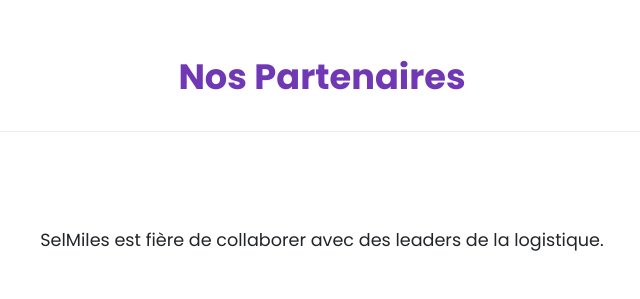
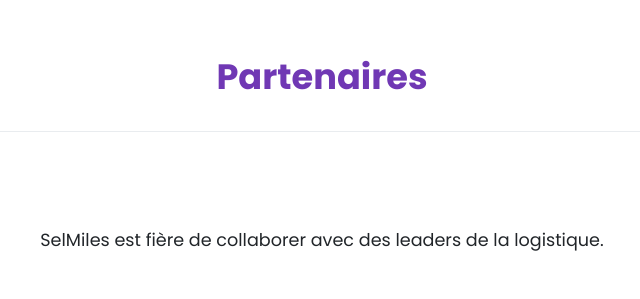
Before and after one commit to ContactSCS/SelMiles, a plain HTML site: page index.html in a window 1280 px wide. Shown: the part 1562-1861 px from the top of the page, without its empty margins (318-958 px from the left). Drawn offline with Linux system fonts and the light colour scheme.

Commit message:
Update index.html

```diff
--- a/index.html
+++ b/index.html
@@ -43,7 +43,7 @@
 </section>
 
 <section id="partners">
-  <h2 data-i18n="partners.title">Nos Partenaires</h2>
+  <h2 data-i18n="partners.title">Partenaires</h2>
   <p data-i18n="partners.text">SelMiles est fière de collaborer avec des leaders de la logistique.</p>
   <div class="partner-logo-container">
     <a href="https://logidoo.co/home" target="_blank">
@@ -102,7 +102,7 @@
     <input type="text" data-i18n-placeholder="contact.name_placeholder" placeholder="Nom" name="name" required>
     <input type="email" data-i18n-placeholder="contact.email_placeholder" placeholder="Email" name="email" required>
     <textarea data-i18n-placeholder="contact.message_placeholder" placeholder="Votre question ou type de produits, volume, destinations..." name="message" required></textarea>
-        <button type="submit" class="btn-primary-submit" data-i18n="contact.send_button" onclick="alert('Merci ! Votre message a été envoyé.')">Envoyer</button>
+        <button type="submit" class="btn-primary-submit" data-i18n="contact.send_button" onclick="submitForm()">Envoyer</button>
   </div>
   <p>
     <a href="mailto:contact.selmacs@gmail.com" class="email-link">
@@ -120,6 +120,8 @@
 </footer>
 
 <script>
+let currentLang = localStorage.getItem('lang') || 'fr'; // Stocker la langue actuelle
+
 const translations = {
   fr: {
     "hero.title":"Vendre n’a jamais été aussi simple, malgré les kilomètres.",
@@ -128,7 +130,7 @@ const translations = {
     "about.title":"À propos",
     "about.text":"SelMiles est un service 3PL (logistique tierce partie) basé en France; aidant les e-commerçants et fournisseurs locaux et internationaux à gérer le stockage, la préparation et l’expédition de leurs produits vers la France et l’Europe.",
     "about.mention":"SelMiles est un service 3PL fondé par Selma SAIDI, entrepreneuse basée en France.",
-    "partners.title":"Nos Partenaires", // Texte corrigé
+    "partners.title":"Partenaires", // Texte corrigé
     "partners.text":"SelMiles est fière de collaborer avec des leaders de la logistique.",
     "services.title":"Services",
     "services.receive.front":"<span class='card-icon'>✅</span> Réception & contrôle des marchandises",
@@ -148,10 +150,10 @@ const translations = {
     "contact.title":"Contact",
     "contact.email_text":"✉️ Envoyer un email",
     "contact.send_button": "Envoyer",
-    // NOUVELLES TRADUCTIONS POUR LES PLACEHOLDERS
     "contact.name_placeholder": "Nom",
     "contact.email_placeholder": "Email",
-    "contact.message_placeholder": "Votre question ou type de produits, volume, destinations..."
+    "contact.message_placeholder": "Votre question ou type de produits, volume, destinations...",
+    "contact.success_message": "Merci ! Votre message a été envoyé." // NOUVEAU
   },
   en: {
     "hero.title":"SELling made simple — no matter the Miles.",
@@ -160,7 +162,7 @@ const translations = {
     "about.title":"About",
     "about.text":"SelMiles is a 3PL (Third Party Logistics) service based in France- aiming to help e-commerce sellers and international suppliers manage storage, fulfillment, and shipping to France and Europe.",
     "about.mention":"SelMiles is a 3PL founded by Selma SAIDI, a woman entrepreneur based in France.",
-    "partners.title":"Our Partners", // Texte corrigé
+    "partners.title":"Partners", // Texte corrigé
     "partners.text":"SelMiles proudly partners with logistics leaders.",
     "services.title":"Services",
     "services.receive.front":"<span class='card-icon'>✅</span> Receiving & Quality Check",
@@ -180,10 +182,10 @@ const translations = {
     "contact.title":"Contact",
     "contact.email_text":"✉️ Send an email",
     "contact.send_button": "Send",
-    // NOUVELLES TRADUCTIONS POUR LES PLACEHOLDERS
     "contact.name_placeholder": "Name",
     "contact.email_placeholder": "Email",
-    "contact.message_placeholder": "Your question, product type, volume, destinations..."
+    "contact.message_placeholder": "Your question, product type, volume, destinations...",
+    "contact.success_message": "Thank you! Your message has been sent." // NOUVEAU
   },
   cn: {
     "hero.title":"销售从未如此简单，无惧万里之遥。",
@@ -192,7 +194,7 @@ const translations = {
     "about.title":"关于",
     "about.text":"SelMiles 是一家位于法国的第三方物流 (3PL) 服务，帮助电商卖家和国际供应商管理仓储、订单履行和向法国及欧洲的运输。",
     "about.mention":"SelMiles 是由 Selma SAIDI 创立的 3PL，公司由女性企业家拥有，总部位于法国。",
-    "partners.title":"我们的合作伙伴", // Texte corrigé
+    "partners.title":"合作伙伴", // Texte corrigé
     "partners.text":"SelMiles 很荣幸能与物流领军企业合作。",
     "services.title":"服务",
     "services.receive.front":"<span class='card-icon'>✅</span> 收货及质检",
@@ -212,14 +214,17 @@ const translations = {
     "contact.title":"联系",
     "contact.email_text":"✉️ 发送邮件",
     "contact.send_button": "发送",
-    // NOUVELLES TRADUCTIONS POUR LES PLACEHOLDERS
-    "contact.name_placeholder": "名称", // Nom
-    "contact.email_placeholder": "电子邮件", // Email
-    "contact.message_placeholder": "您的问题、产品类型、容量、目的地..." // Votre question...
+    "contact.name_placeholder": "名称",
+    "contact.email_placeholder": "电子邮件",
+    "contact.message_placeholder": "您的问题、产品类型、容量、目的地...",
+    "contact.success_message": "谢谢！您的邮件已发送成功。" // NOUVEAU
   }
 };
 
 function applyLang(lang){
+    currentLang = lang; // Mise à jour de la langue actuelle
+
+    // Traduction des contenus textuels
     document.querySelectorAll('[data-i18n]').forEach(el=>{
         const key = el.getAttribute('data-i18n');
         if (!key.includes('.back') && translations[lang] && translations[lang][key]) {
@@ -233,7 +238,7 @@ function applyLang(lang){
         }
     });
 
-    // AJOUT: Mise à jour des placeholders
+    // Traduction des placeholders
     document.querySelectorAll('[data-i18n-placeholder]').forEach(el => {
         const key = el.getAttribute('data-i18n-placeholder');
         if (translations[lang] && translations[lang][key]) {
@@ -246,6 +251,15 @@ function applyLang(lang){
     document.querySelector('.email-link span').innerHTML = translations[lang]["contact.email_text"];
     localStorage.setItem('lang', lang);
 }
+
+// Nouvelle fonction pour gérer la soumission et l'alerte traduite
+function submitForm() {
+    const message = translations[currentLang]["contact.success_message"];
+    alert(message);
+    // (Note : Si vous utilisez un système d'envoi de formulaire réel plus tard,
+    // l'action d'envoi sera ajoutée ici.)
+}
+
 applyLang(localStorage.getItem('lang') || 'fr');
 
 // Rendre les cartes de service retournables au clic/focus/survol
```
Lines whose indentation alone changed are shown as unchanged.
